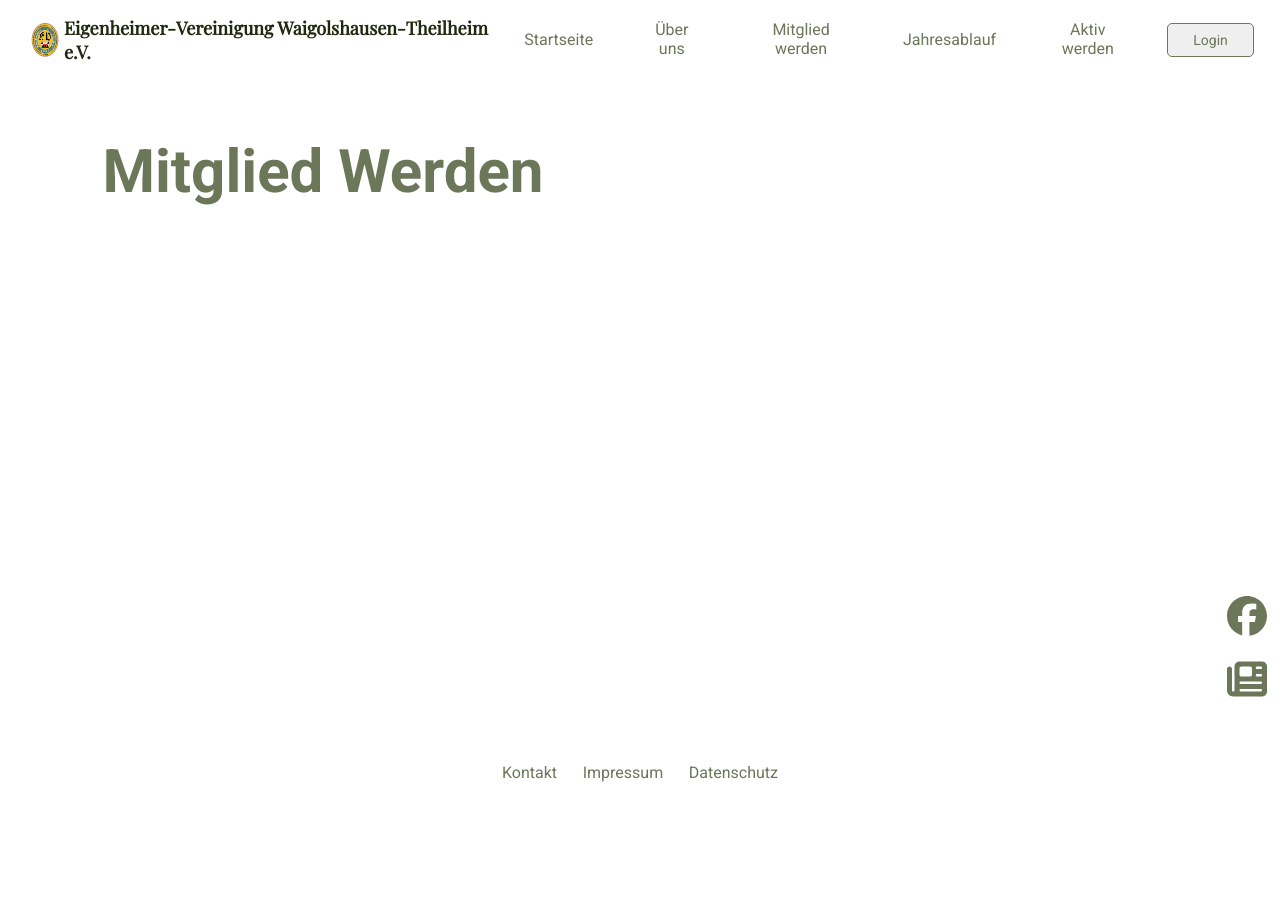
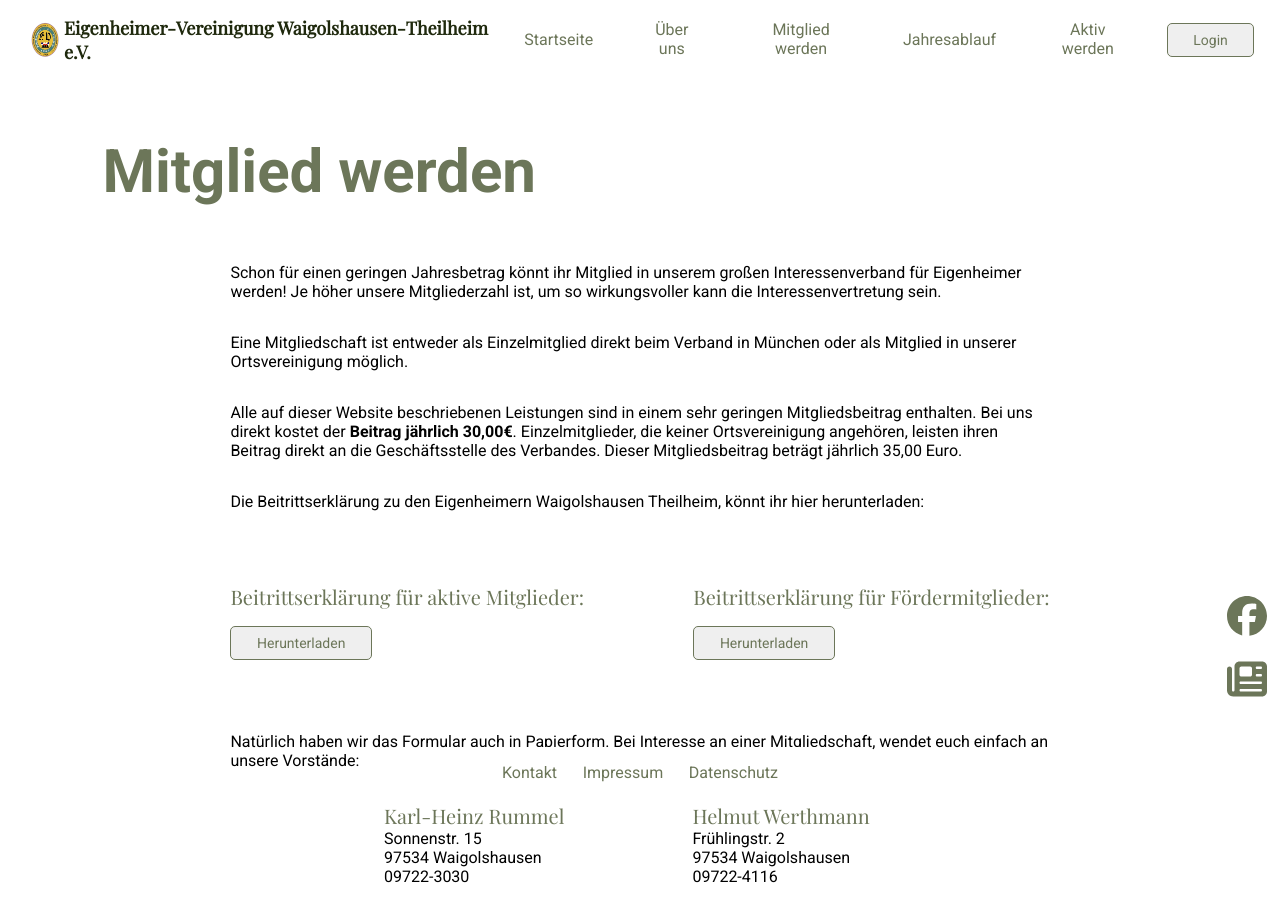
Before and after one commit to werthmannsupercode/ehv_vereinsseite, a React (Create React App) app in the folder frontend/: page /mitgliedwerden in a window 1280 px wide. Shown: the top 919 px of the page. Before the commit the page ends 800 px from the top, so only its background shows below. Built offline with nearby package versions, Linux system fonts and the light colour scheme; no server answers.

Commit message:
Mitglied Werden done

```diff
--- a/frontend/package.json
+++ b/frontend/package.json
@@ -11,6 +11,7 @@
     "@testing-library/jest-dom": "^5.16.4",
     "@testing-library/react": "^13.3.0",
     "@testing-library/user-event": "^13.5.0",
+    "file-saver": "^2.0.5",
     "google-map-react": "^2.2.0",
     "react": "^18.2.0",
     "react-burger-menu": "^3.0.8",
--- a/frontend/src/pages/Impressum.js
+++ b/frontend/src/pages/Impressum.js
@@ -1,11 +1,14 @@
 import Navbar from "../components/Navigation/Navbar";
 import Sidebar from "../components/Sidebar";
 import Footer from "../components/Footer";
+import "../styles/Impressum.css";
 
 const Impressum = () => {
     return (<div>
         <Navbar />
-
+        <div className="impressum">
+            <h1>Impressum</h1>
+        </div>
         <Sidebar />
         <Footer />
     </div>);
--- a/frontend/src/pages/MitgliedWerden.js
+++ b/frontend/src/pages/MitgliedWerden.js
@@ -1,13 +1,61 @@
 import Navbar from "../components/Navigation/Navbar";
 import Sidebar from "../components/Sidebar";
 import Footer from "../components/Footer";
-import "../styles/MitgliedWerdenStyles.css"
+import "../styles/MitgliedWerdenStyles.css";
+import { saveAs } from "file-saver";
+
 
 const MitgliedWerden = () => {
+
+    const saveFile = () => {
+        saveAs(
+            "https://drive.google.com/file/d/11-XaKyZ0mrvB78-Rn167p112egreLJdi/view?usp=sharing",
+            "aktive-mitglieder-beitrittserklaerung.pdf"
+        );
+    };
+
+    const saveFile2 = () => {
+        saveAs(
+            "https://drive.google.com/file/d/1ItLHJZQpemp4kC9m121ug-Y5XeQqIvfp/view?usp=sharing",
+            "foerdermitglieder-beitrittserklaerung.pdf"
+        );
+    };
     return (<div>
         <Navbar />
         <div className="mitgliedwerden">
-            <h1>Mitglied Werden</h1>
+            <h1>Mitglied werden</h1>
+            <p>Schon für einen geringen Jahresbetrag könnt ihr Mitglied in unserem großen Interessenverband für Eigenheimer werden! Je höher unsere Mitgliederzahl ist, um so wirkungsvoller kann die Interessenvertretung sein.</p>
+            <p>Eine Mitgliedschaft ist entweder als Einzelmitglied direkt beim Verband in München oder als Mitglied in unserer Ortsvereinigung möglich.</p>
+            <p>Alle auf dieser Website beschriebenen Leistungen sind in einem sehr geringen Mitgliedsbeitrag enthalten. Bei uns direkt kostet der <span>Beitrag jährlich 30,00€</span>. Einzelmitglieder, die keiner Ortsvereinigung angehören, leisten ihren Beitrag direkt an die Geschäftsstelle des Verbandes. Dieser Mitgliedsbeitrag beträgt jährlich 35,00 Euro.</p>
+            <p>Die Beitrittserklärung zu den Eigenheimern Waigolshausen Theilheim, könnt ihr hier herunterladen:</p>
+            <div className="downloadBeitrittserklaerungen">
+                <div>
+                    <h2>Beitrittserklärung für aktive Mitglieder:</h2>
+                    <button onClick={saveFile} className="btn">Herunterladen</button>
+                </div>
+                <div>
+                    <h2>Beitrittserklärung für Fördermitglieder:</h2>
+                    <button onClick={saveFile2} className="btn">Herunterladen</button>
+                </div>
+            </div>
+            <p>Natürlich haben wir das Formular auch in Papierform. Bei Interesse an einer Mitgliedschaft, wendet euch einfach an unsere Vorstände:</p>
+            <div className="kontaktVorstaende2">
+                <div>
+                    <h2>Karl-Heinz Rummel</h2>
+                    <p>Sonnenstr. 15</p>
+                    <p>97534 Waigolshausen</p>
+                    <p>09722-3030</p>
+                </div>
+                <div>
+                    <h2>Helmut Werthmann</h2>
+                    <p>Frühlingstr. 2</p>
+                    <p>97534 Waigolshausen</p>
+                    <p>09722-4116</p>
+                </div>
+            </div>
+            <p>Hier könnt ihr natürlich auch die Beitrittserklärungen einfach bei einem Spaziergang einwerfen, per Post einsenden, oder persönlich übergeben.</p>
+            <p><span>Wir freuen uns sehr über neue Mitglieder und laden Euch alle ein, ob Mitglieder oder nicht, euch aktiv in unserem Verein mit einzubringen</span>, Ideen, Tatendrang und Einsatzfreude sind uns sehr willkommen!</p>
+            <p>Bei Interesse an einer Einzelmitgliedschaft über den Ei­gen­hei­mer­ver­band Bayern e.V. in München gibt es dort auf der Internetseite alle wichtigen Informationen. <a href="https://www.eigenheimerverband.de/mitglied-werden/">Bitte diesem Link folgen.</a></p>
         </div>
         <Sidebar />
         <Footer />
--- /dev/null
+++ b/frontend/src/styles/Impressum.css
@@ -0,0 +1,10 @@
+.impressum {
+    padding: 17vh 8vw;
+}
+
+.impressum h1 {
+    color: rgb(108, 118, 89);
+    font-family: 'Roboto', sans-serif;
+    font-size: 6rem;
+    padding-bottom: 7vh;
+}
--- a/frontend/src/styles/MitgliedWerdenStyles.css
+++ b/frontend/src/styles/MitgliedWerdenStyles.css
@@ -1,13 +1,59 @@
 .mitgliedwerden {
-    display: flex;
-    justify-content: space-between;
-    align-items: center;
     padding: 17vh 8vw;
-    gap: 5vw;
 }
 
 .mitgliedwerden h1 {
     color: rgb(108, 118, 89);
     font-family: 'Roboto', sans-serif;
     font-size: 6rem;
+    padding-bottom: 7vh;
 }
+
+.mitgliedwerden>p {
+    font-family: 'Roboto', sans-serif;
+    font-size: 1.6rem;
+    padding: 0 10vw 4vh 10vw;
+}
+
+.mitgliedwerden p span {
+    font-weight: 600;
+}
+
+.mitgliedwerden p a {
+    color: rgb(108, 118, 89);
+}
+
+.downloadBeitrittserklaerungen {
+    display: flex;
+    padding: 0 10vw 9vh 10vw;
+    justify-content: space-between;
+}
+
+.downloadBeitrittserklaerungen h2 {
+    font-family: 'Playfair Display', serif;
+    color: rgb(108, 118, 89);
+    font-size: 2rem;
+    padding: 5vh 0 2vh 0;
+    font-weight: 400;
+}
+
+.kontaktVorstaende2 {
+    display: flex;
+    padding-bottom: 4vh;
+    justify-content: flex-start;
+    gap: 10vw;
+    width: 40vw;
+    margin: 0 auto;
+}
+
+.kontaktVorstaende2 h2 {
+    font-family: 'Playfair Display', serif;
+    color: rgb(108, 118, 89);
+    font-size: 2rem;
+    font-weight: 400;
+}
+
+.kontaktVorstaende2 p {
+    font-family: 'Roboto', sans-serif;
+    font-size: 1.6rem;
+}
```
Also changed, not shown: 1 other file (tests, documents, lock files or other folders).
